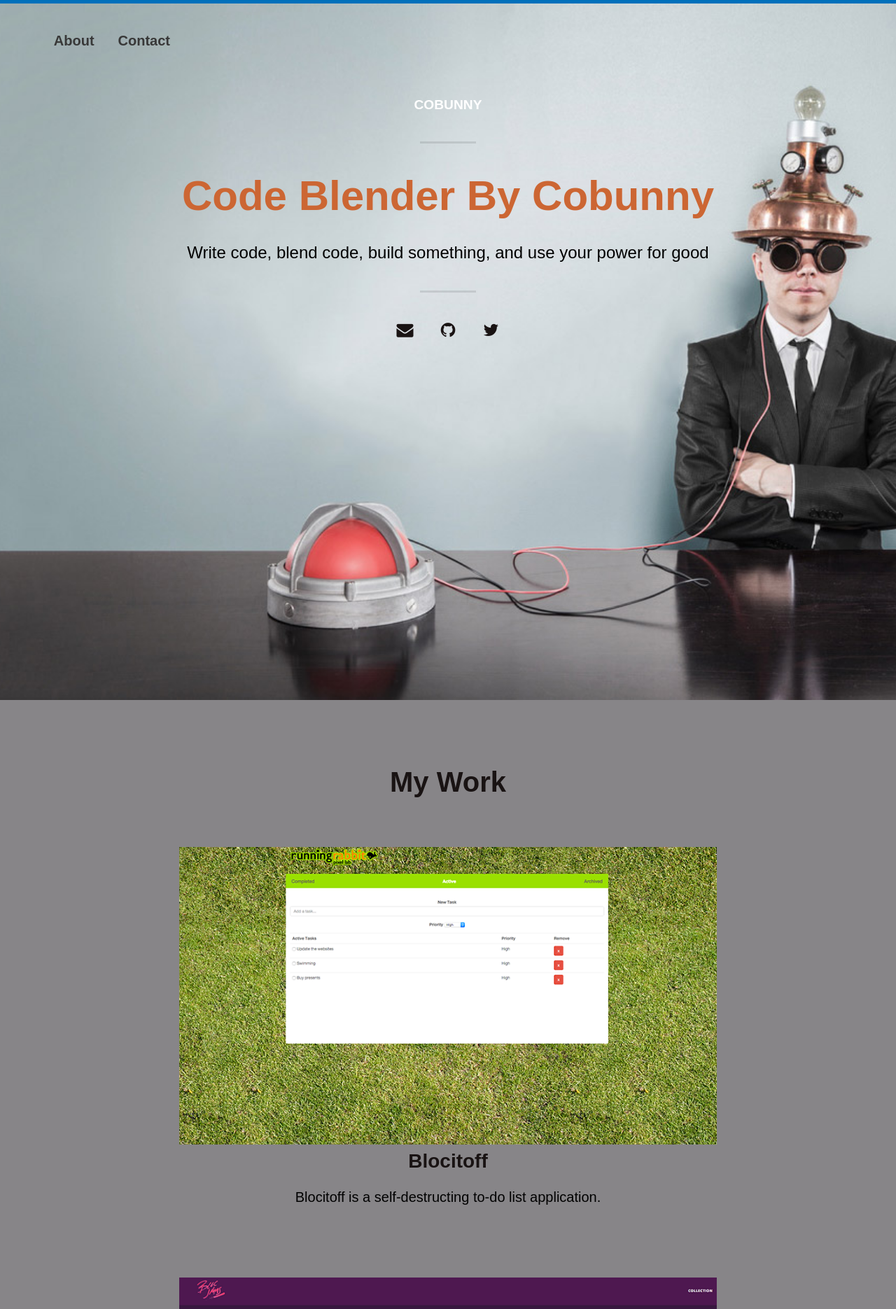
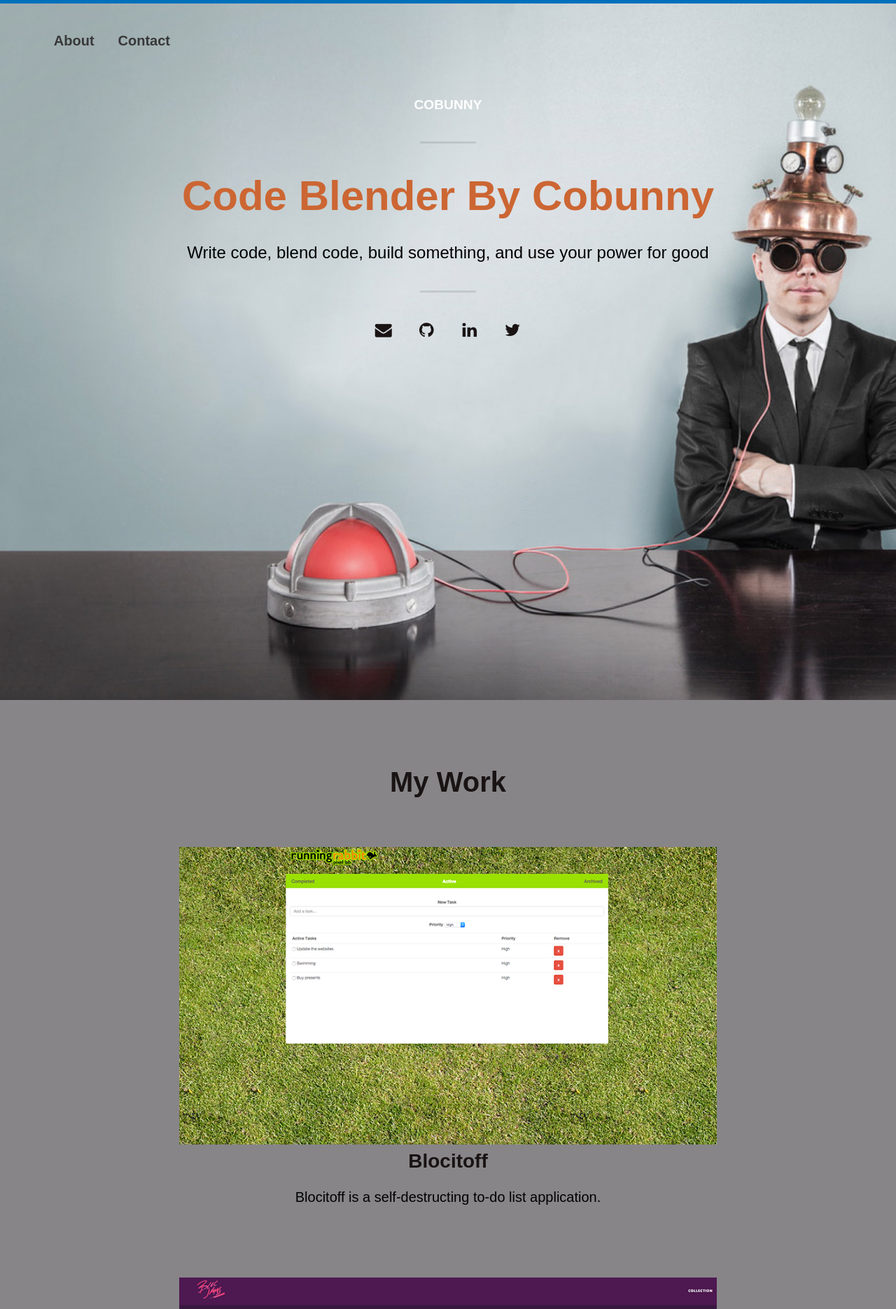
Before and after one commit to cobunny/cobunny.github.io, a Jekyll site: the page built from index.html, in a window 1280 px wide. Shown: the top 1870 px of the page at 70% size. Built offline with Jekyll 4.4.1, drawn with Linux system fonts in a browser that asks for light colours; nearby versions of some CDN libraries; the list of posts is cut into pages by our own code.

Commit message:
Updated Linkedin icon link

```diff
--- a/_config.yml
+++ b/_config.yml
@@ -27,7 +27,7 @@ theme:
   github: "cobunny"
   google_plus:
   instagram:
-  linkedin:  # Full URL
+  linkedin:  "https://www.linkedin.com/in/cobunny"
   pinterest:
   reddit:
   soundcloud:
--- a/_includes/icons.html
+++ b/_includes/icons.html
@@ -80,7 +80,7 @@
 
 {% if site.theme.linkedin %}
 <li>
-	<a href="{{ site.theme.linkedin }}" title="{{ site.theme.str_follow_on }} LinkedIn">
+	<a class="on-hover" href="{{ site.theme.linkedin }}" title="{{ site.theme.str_follow_on }} LinkedIn">
 		<i class="fa fa-fw fa-linkedin"></i>
 	</a>
 </li>
```
